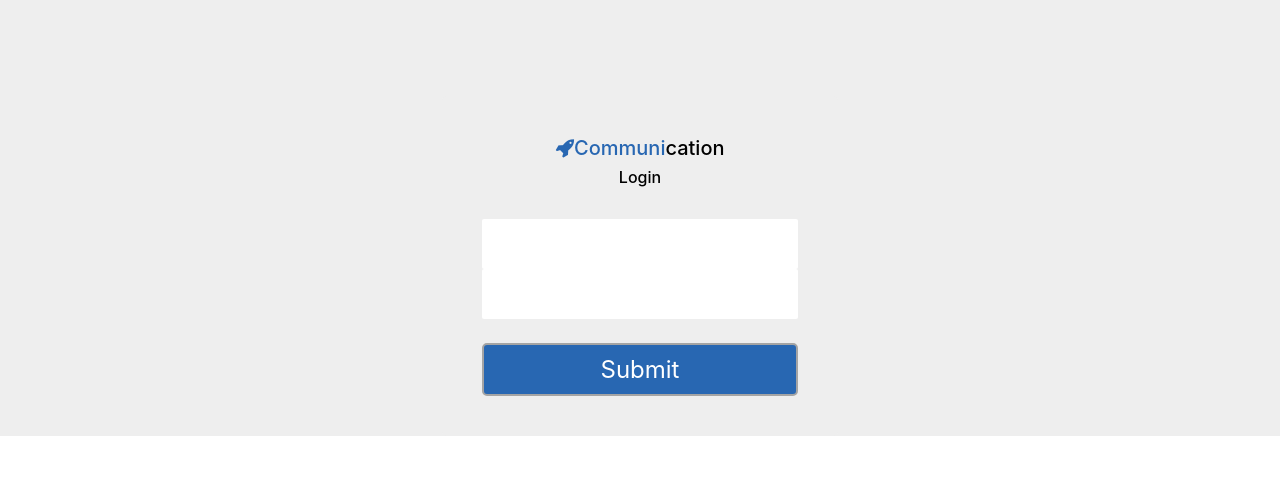
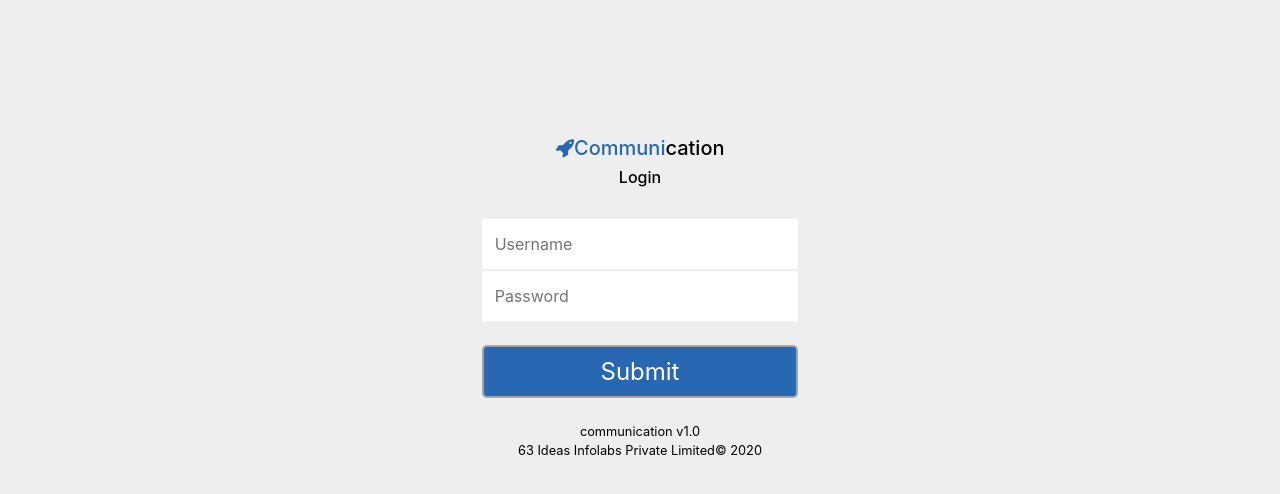
Before and after one commit to tysonmani/React-Demo, a React (Create React App) app: page /login in a window 1280 px wide. Shown: the top 494 px of the page. Built offline with nearby package versions, Linux system fonts and the light colour scheme.

Commit message:
Login Changes

```diff
--- a/src/components/Login/Login.css
+++ b/src/components/Login/Login.css
@@ -62,6 +62,7 @@ margin:  0px 0px 0px 0px;
 }
 .my-container{
 background-color: #eeeeee;
+height: 800px;
 }
 /* div.container-fluid{
  background-color:#e0e0e0;
--- a/src/components/Login/Login.jsx
+++ b/src/components/Login/Login.jsx
@@ -5,11 +5,13 @@ function Login() {
 
     const [Username, setUsername] = useState('');
     const [Password, setPassword] = useState('');
+    const [ErrorStatus, setErrorStatus] = useState(null);
 
     const mySubmitHandler = () => {
-        console.log(Username,Password);
+        console.log(Username, Password);
     }
     return (
+        <div>
             <div className="container-fluid my-container">
                 <div className="row">
                     <div className="col-xs-12 col-sm-12 col-md-4 col-lg-4">
@@ -19,10 +21,15 @@ function Login() {
                         <div className="login">
                             <h5 style={{ color: "#2867B2" }}><i className="fa fa-rocket"></i>Communi<span style={{ color: "black" }}>cation</span></h5>
                             <h6>Login</h6><br />
-                        <form onSubmit={mySubmitHandler()}>
-                        <input type="text" value={Username} onChange={e => setUsername(e.target.value)} /><br/>
-                        <input type="password" value={Password} onChange={e => setPassword(e.target.value)} /><br/><br/>
-                        <button className="button button1" type="button" disabled={Username == '' || Password == ''}>Submit</button>
+                            <form>
+                                <input placeholder="Username" type="text" value={Username} onChange={e => setUsername(e.target.value)} /><br/><div style={{marginTop:"2px"}}/>
+                                <input placeholder="Password" type="password" value={Password} onChange={e => setPassword(e.target.value)} /><br /><br />
+                                <button onClick={mySubmitHandler} className="button button1" type="button" disabled={Username == '' || Password == ''}>Submit</button><br/><br/>
+                                {ErrorStatus ? <p style={{ color: "red" }}>{ErrorStatus}</p> : null}
+                                <span>
+                                    <p style={{ fontSize: "80%" }}>communication v1.0<br />
+                                    63 Ideas Infolabs Private Limited© 2020</p>
+                                </span>
                             </form>
                         </div>
                     </div>
@@ -30,6 +37,7 @@ function Login() {
                     </div>
                 </div>
             </div>
+        </div>
     )
 }
 
```
Lines whose indentation alone changed are shown as unchanged.
